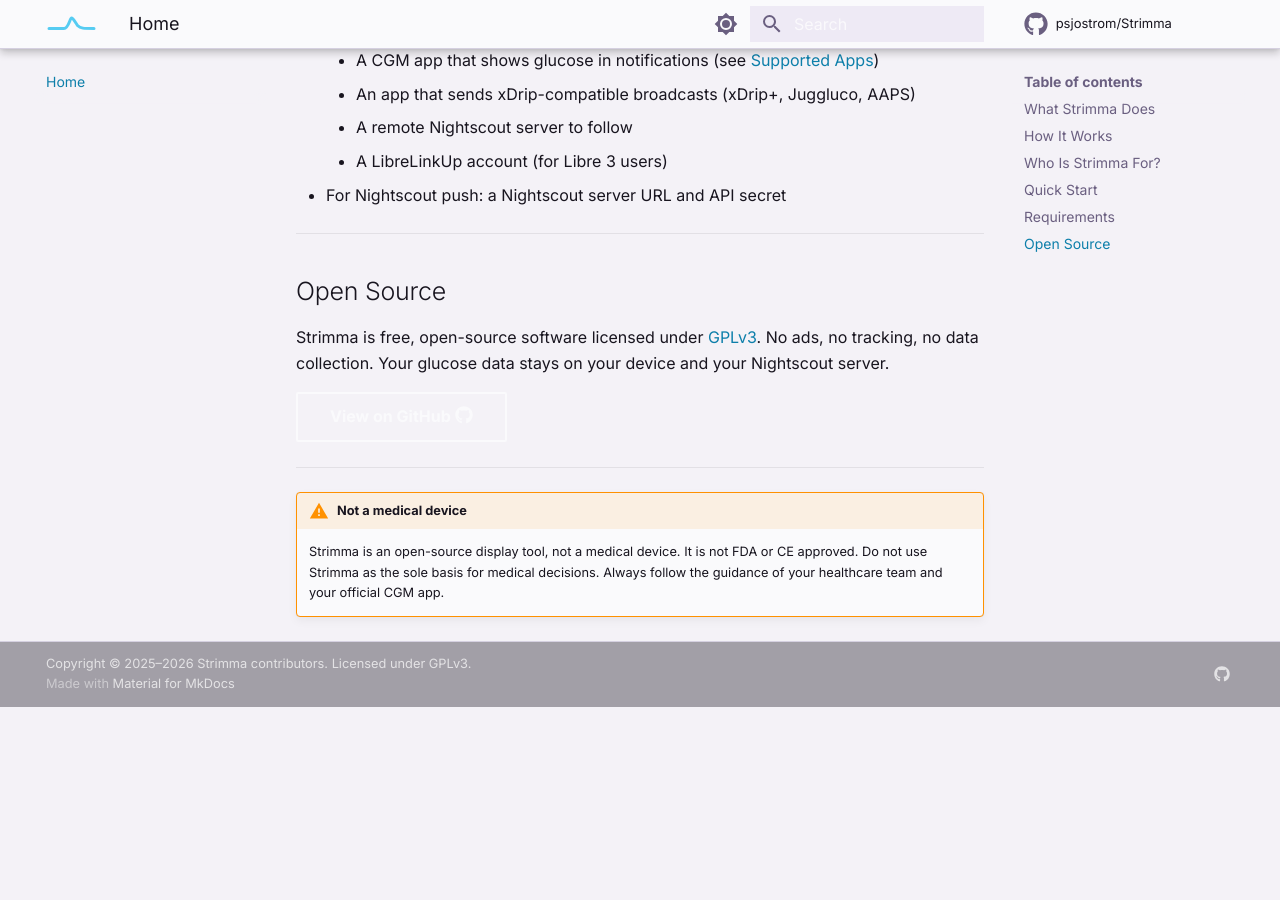
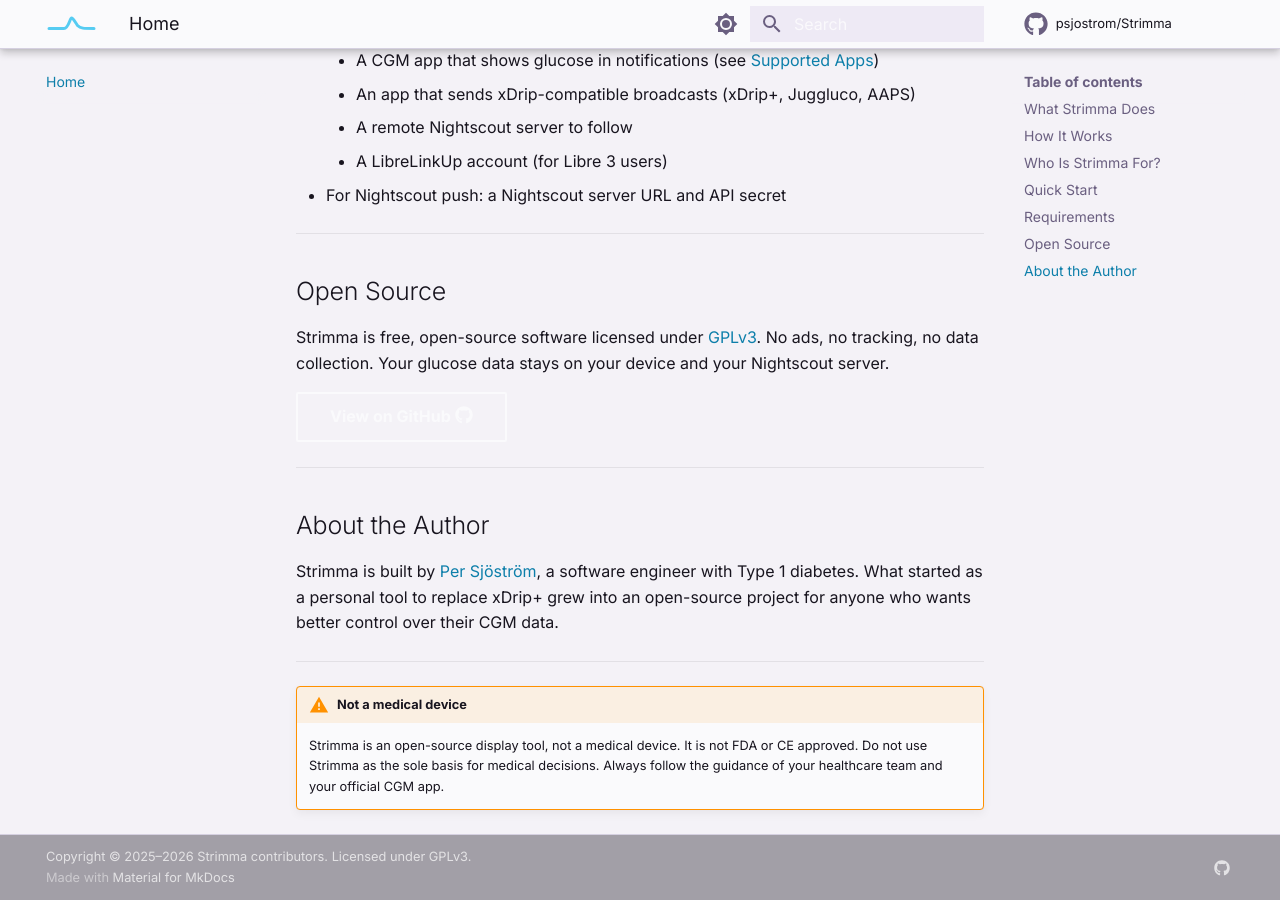
Before and after one commit to psjostrom/strimma, an MkDocs documentation site: the page built from docs/index.md, in a window 1280 px wide and 900 px high, scrolled down 4449 px. Built offline with MkDocs 1.6.1 and Material for MkDocs 9.7.7, drawn with Linux system fonts in a browser that asks for light colours; comment, search, counter and statistics services are not loaded; before the commit the page ends 5156 px from its top, so only the background shows below that.

Commit message:
Fix 60+ → 50+ CGM app count and add About the Author sections
The notification listener monitors ~51 packages but 2 are Libre 3
(which don't produce BG notifications). 50+ is accurate. Also adds
author section with LinkedIn to README and docs index.

Co-Authored-By: Claude Opus 4.6 (1M context) <noreply@anthropic.com>

```diff
--- a/docs/index.md
+++ b/docs/index.md
@@ -111,5 +111,11 @@ Strimma is free, open-source software licensed under [GPLv3](https://github.com/
 
 ---
 
+## About the Author
+
+Strimma is built by [Per Sjöström](https://www.linkedin.com/in/persjostrom/), a software engineer with Type 1 diabetes. What started as a personal tool to replace xDrip+ grew into an open-source project for anyone who wants better control over their CGM data.
+
+---
+
 !!! warning "Not a medical device"
     Strimma is an open-source display tool, not a medical device. It is not FDA or CE approved. Do not use Strimma as the sole basis for medical decisions. Always follow the guidance of your healthcare team and your official CGM app.
```
Also changed, not shown: README.md (+7 -1 lines).
